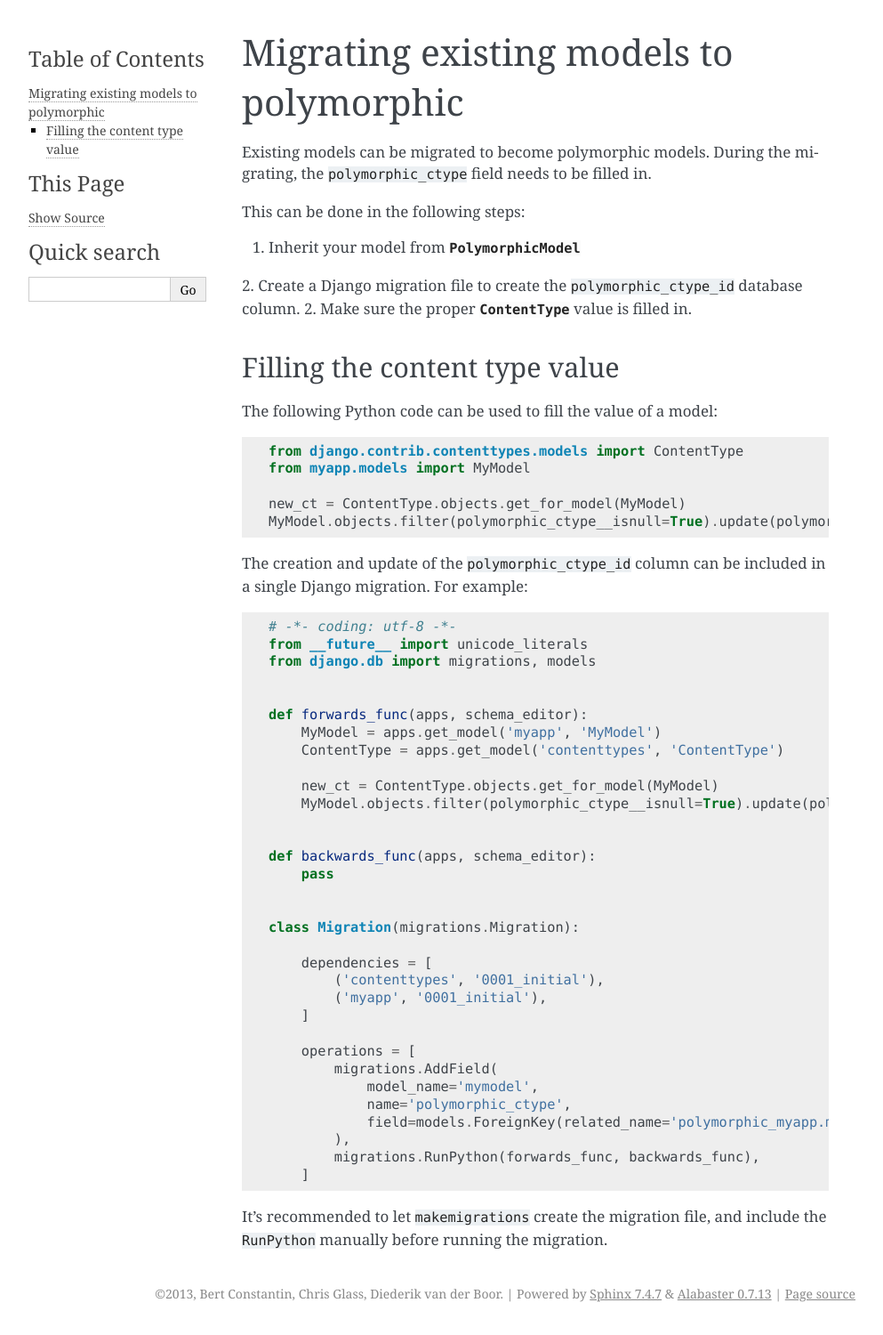
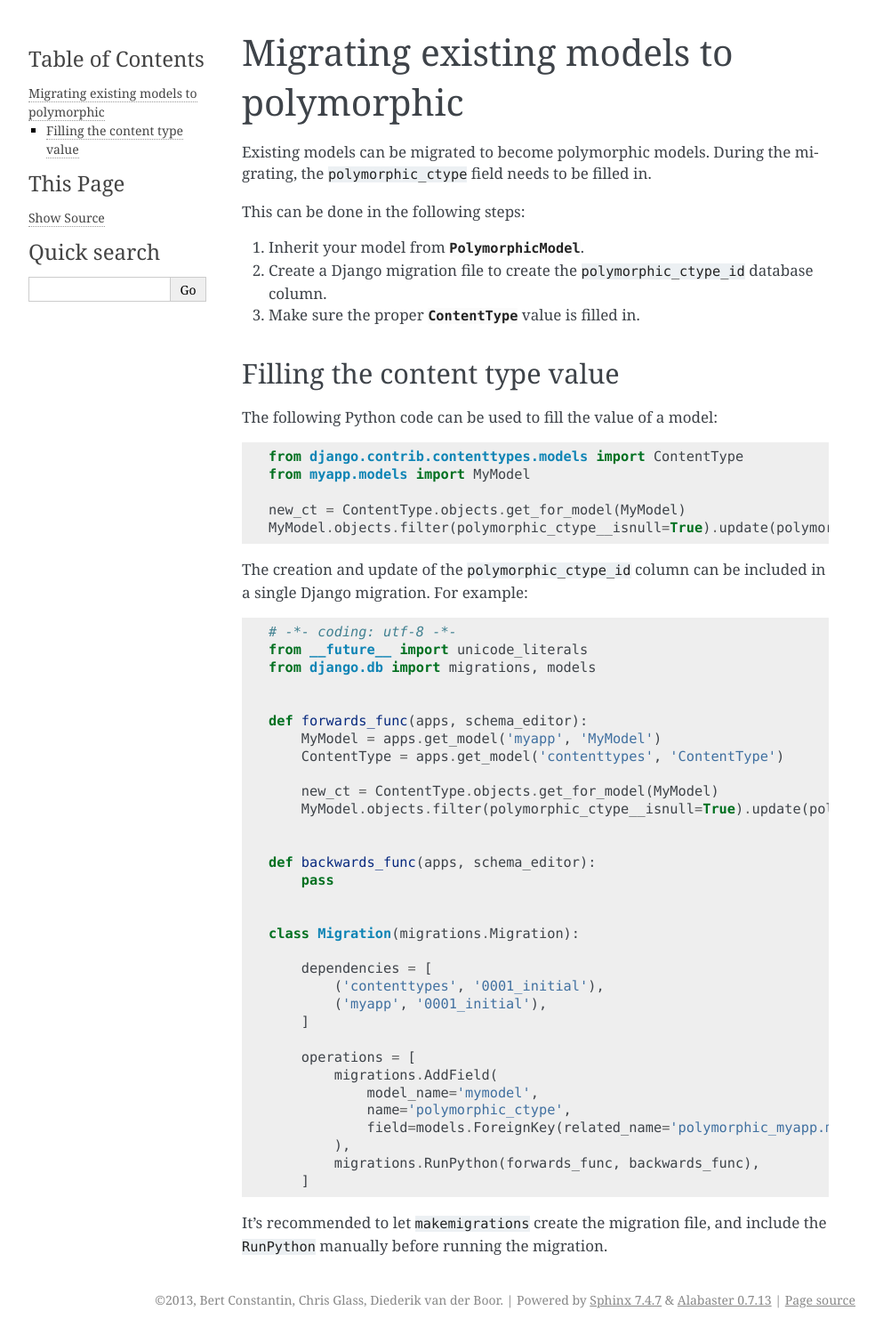
Before and after one commit to jazzband/django-polymorphic, a Sphinx documentation site: the page built from docs/migrating.rst, in a window 1280 px wide. Shown: the whole page at 89% size, without its empty margins (148-1141 px from the left). Built offline with Sphinx 7.4.7, drawn with Linux system fonts in a browser that asks for light colours.

Commit message:
fix migrating doc

```diff
--- a/docs/migrating.rst
+++ b/docs/migrating.rst
@@ -6,9 +6,9 @@
 
 This can be done in the following steps:
 
-1. Inherit your model from :class:`~polymorphic.models.PolymorphicModel`
-2. Create a Django migration file to create the ``polymorphic_ctype_id`` database column.
-2. Make sure the proper :class:`~django.contrib.contenttypes.models.ContentType` value is filled in.
+#. Inherit your model from :class:`~polymorphic.models.PolymorphicModel`.
+#. Create a Django migration file to create the ``polymorphic_ctype_id`` database column.
+#. Make sure the proper :class:`~django.contrib.contenttypes.models.ContentType` value is filled in.
 
 Filling the content type value
 ------------------------------
```
